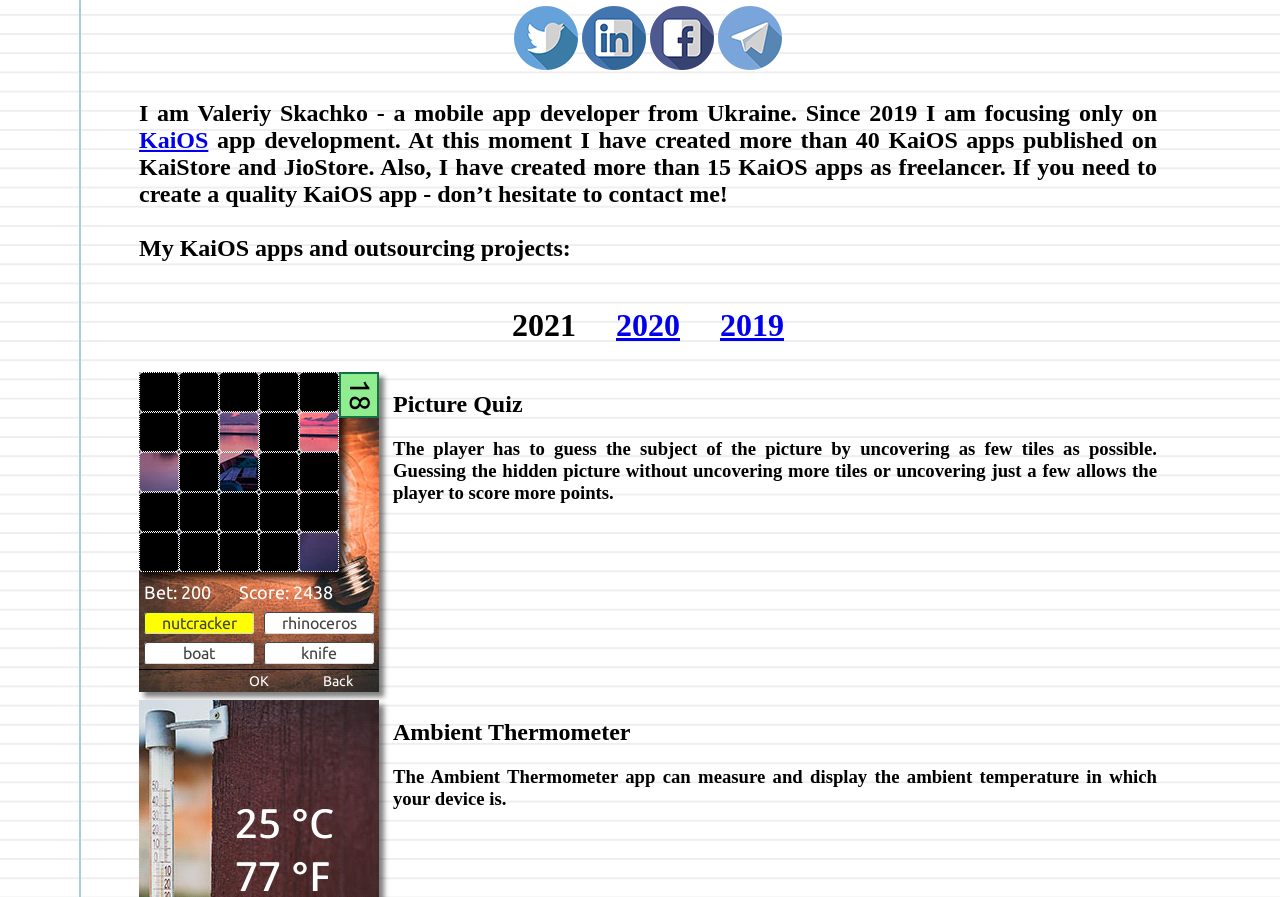
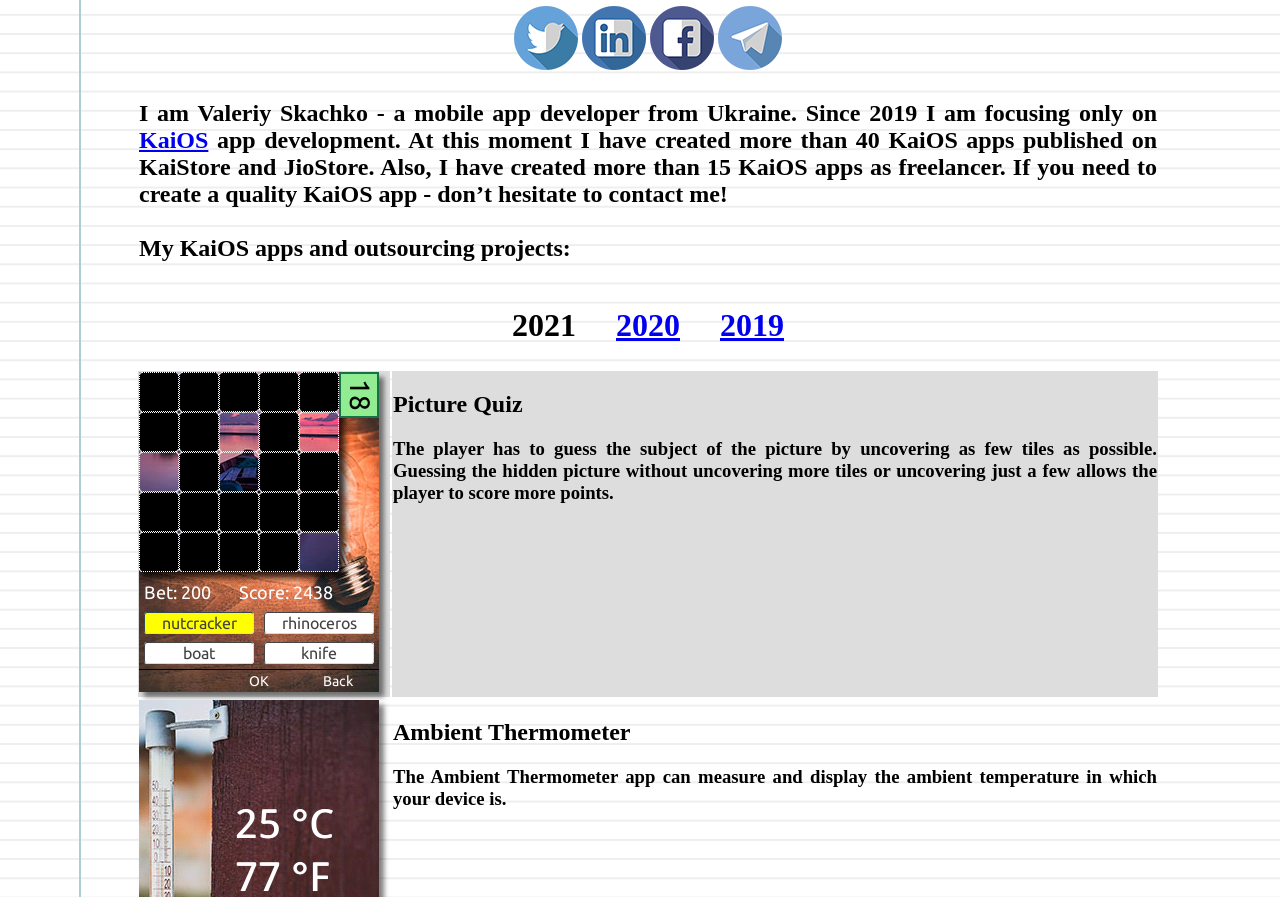
Before and after one commit to valesios/valesios.github.io, a plain HTML site: page index.html in a window 1280 px wide. Shown: the part 485-1382 px from the top of the page. Drawn offline with Linux system fonts and the light colour scheme.

Commit message:
Add files via upload

```diff
--- a/index.html
+++ b/index.html
@@ -122,7 +122,7 @@ My KaiOS apps and outsourcing projects:
 </table>
 <table width="80%" align="center">
 
-<tr><td width="250px"><img src="img/2021-3.png" class="frame"></td>
+<tr bgcolor="#ddd"><td width="250px"><img src="img/2021-3.png" class="frame"></td>
 <td valign="top"><h2>Picture Quiz</h2>
 <h3>The player has to guess the subject of the picture by uncovering as few tiles as possible. Guessing the hidden picture without uncovering more tiles or uncovering just a few allows the player to score more points.</h3>
 </td></tr>
```
